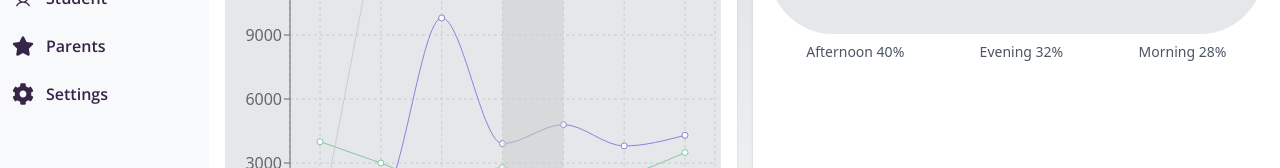
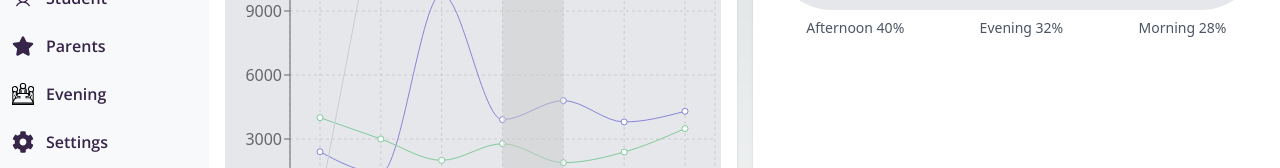
Before and after one commit to noblelar/parentsevening, a Next.js app: page /dashboard in a window 1280 px wide. Shown: the part 279-447 px from the top of the page. Built offline with nearby package versions, Linux system fonts and the light colour scheme; a web font is replaced by a local one.

Commit message:
dashboard

```diff
--- a/src/pages/components/ui/sidebar.tsx
+++ b/src/pages/components/ui/sidebar.tsx
@@ -17,6 +17,7 @@ import { GiTeacher } from "react-icons/gi";
 import { PiStudent } from "react-icons/pi";
 import { IoCalendarOutline } from "react-icons/io5";
 import Link from "next/link";
+import Image from "next/image";
 // import './styles/sidebar.css';
 // import "../../../styles/sidebar.css";
 
@@ -131,7 +132,27 @@ const Sidebar = () => {
               <span className=" font-opensans font-semibold ">Parents</span>
             )}
           </div>
-
+          <div
+            className={`flex items-center space-x-3 py-3 cursor-pointer hover:bg-[#e0e0e0] rounded-lg text-primary_dark ${
+              !isCollapsed ? "pl-3 " : ""
+            } `}
+          >
+            {/* <FaStar
+              size={iconSize}
+              color={"#372549"}
+              className={` ${isCollapsed ? "m-auto" : ""} `}
+            /> */}
+            <Image
+              src="/images/meeting.svg"
+              width={iconSize}
+              height={iconSize}
+              alt="Eve icon"
+              className={` ${isCollapsed ? "m-auto" : ""} `}
+            />
+            {!isCollapsed && (
+              <span className=" font-opensans font-semibold ">Evening</span>
+            )}
+          </div>
           <div
             className={`flex items-center space-x-3 py-3 cursor-pointer hover:bg-[#e0e0e0] rounded-lg text-primary_dark ${
               !isCollapsed ? "pl-3 " : ""
--- a/src/pages/dashboard/index.tsx
+++ b/src/pages/dashboard/index.tsx
@@ -8,7 +8,6 @@ import Orders from "./dbitems/orders";
 const Dashboard = () => {
   return (
     <div className=" h-[calc(100vh-77.797px)] w-[100%] overflow-y-scroll space-y-8 ">
-      This is our new text area
       <div className="grid grid-cols-1 lg:grid-cols-2 gap-4">
         <Revenue />
         <OrderTime />
```
Also changed, not shown: public/images/meeting.svg (added). Lines whose indentation alone changed are shown as unchanged.
